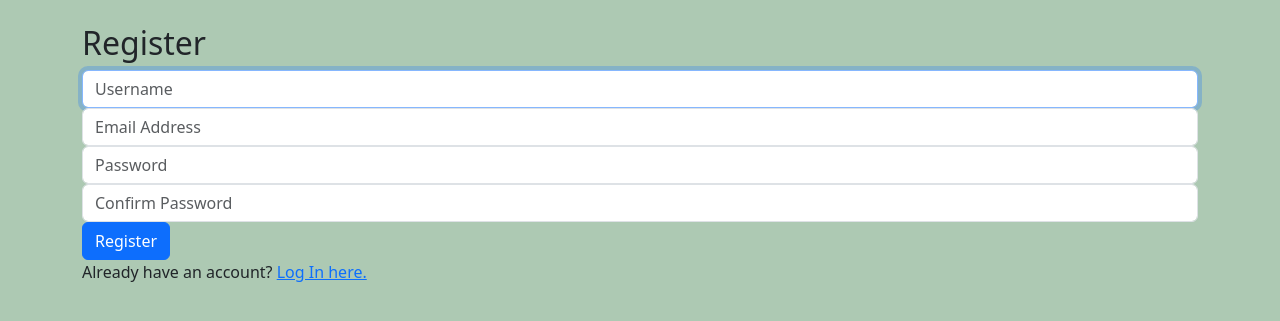
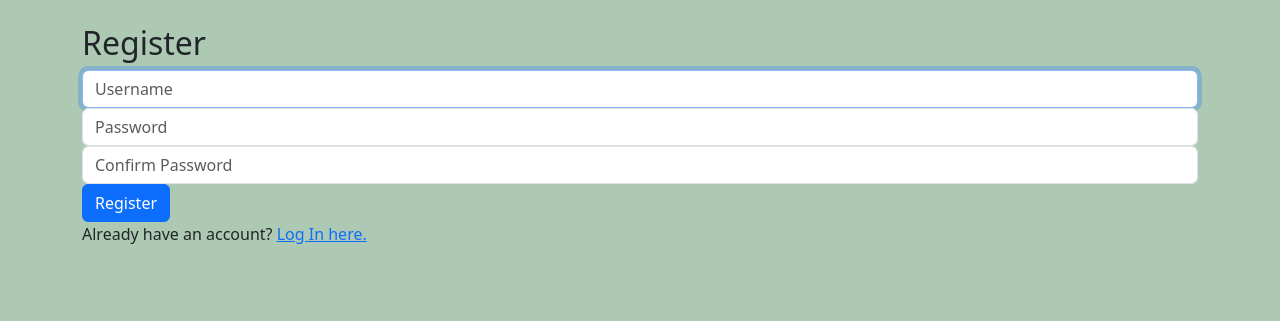
Before and after one commit to mdhcodes/learning-with-nature, a Django app: page /register in a window 1280 px wide. Shown: the part 56-377 px from the top of the page. Run offline with Django 5.2, Linux system fonts and the light colour scheme.

Commit message:
Check saved lessons to ensure lesson to be saved doesn't already exist and remove email requirement for user registration

```diff
--- a/parks/models.py
+++ b/parks/models.py
@@ -12,6 +12,7 @@ class User(AbstractUser):
 
 # When a user saves a lesson, a model is created from the json data and stored in the Lesson table.
 class Lesson(models.Model):
+    npid = models.CharField(max_length=100)
     url = models.URLField()
     title = models.TextField()
     parks = models.JSONField() # The parkCode is stored in the parks list. Link to these parks in the lesson plan. https://developer.nps.gov/api/v1/lessonplans?parkCode=${park_code}&api_key=${api_key}
@@ -30,6 +31,7 @@ class Lesson(models.Model):
     # https://stackoverflow.com/questions/44429377/class-that-returns-json-python
     def serialize(self):
         return {
+            "npid": self.npid,
             "id": self.id,
             "url": self.url,
             "title": self.title,
--- a/parks/templates/parks/register.html
+++ b/parks/templates/parks/register.html
@@ -14,9 +14,6 @@
             <input class="form-control" autofocus type="text" name="username" placeholder="Username">
         </div>
         <div class="form-group">
-            <input class="form-control" type="email" name="email" placeholder="Email Address">
-        </div>
-        <div class="form-group">
             <input class="form-control" type="password" name="password" placeholder="Password">
         </div>
         <div class="form-group">
--- a/parks/views.py
+++ b/parks/views.py
@@ -241,13 +241,6 @@ def register(request):
             }
             return render(request, 'parks/register.html', context)
 
-        # Ensure email submitted
-        if not request.POST['email']:
-            context = {
-                'message' : 'Please provide email'
-            }
-            return render(request, 'parks/register.html', context)
-
         # Ensure password submitted
         if not request.POST['password']:
             context = {
@@ -263,12 +256,16 @@ def register(request):
             return render(request, 'parks/register.html', context)
 
         username = request.POST['username']
-        email = request.POST['email']
         password = request.POST['password']
 
         # Attempt to create new user
         try:
-            user = User.objects.create_user(username, email, password)
+            # Don't require an email to register.
+            # https://stackoverflow.com/questions/48448563/my-password-is-stored-inside-the-email-field-in-django-admin
+            # The second argument of the create_user method is email.
+            # Fix - Change code to pass password as a keyword argument.
+            # user = User.objects.create_user(username, email, password)
+            user = User.objects.create_user(username, password=password)
             user.save()
         except IntegrityError:
             context = {
@@ -293,35 +290,50 @@ def save_park_lesson(request):
         # print('User in database:', park_user)
 
         if username == park_user:
-            # !!!!!!CHECK IF THIS LESSON IS ALREADY SAVED!!!!!!!
 
             # Get data/lesson components from JS POST request.
             data = json.loads(request.body)
             # print('Data:', data) # Python dictionary - access values using [] or get() method.
 
-            url = data['url']
-            # url = data.get('url')
-            title = data.get('title')
-            parks = data.get('parks')
-            questionObjective = data.get('questionObjective')
-            gradeLevel = data.get('gradeLevel')
-            commonCore = data.get('commonCore')
-            subject = data.get('subject')
-            duration = data.get('duration')
-            user = park_user
+            np_lesson_id = data['id']
+            print('NP Lesson_ID:', np_lesson_id)
 
-            lesson = Lesson(
-                url=url,
-                title=title,
-                parks=parks,
-                questionObjective=questionObjective,
-                gradeLevel=gradeLevel,
-                commonCore=commonCore,
-                subject=subject,
-                duration=duration,
-                user=user
-            )
-            lesson.save()
+            # Check if this lesson is already saved
+            # if object has npid == np_lesson_id and user_id == request.user
+
+            lesson_exists = Lesson.objects.filter(npid=np_lesson_id).filter(user_id=request.user)
+            print('Lesson Exists:', lesson_exists)
+
+            if not lesson_exists:
+
+                url = data['url']
+                # url = data.get('url')
+                title = data.get('title')
+                parks = data.get('parks')
+                questionObjective = data.get('questionObjective')
+                gradeLevel = data.get('gradeLevel')
+                commonCore = data.get('commonCore')
+                subject = data.get('subject')
+                duration = data.get('duration')
+                user = park_user
+                npid = data.get('id')
+
+                lesson = Lesson(
+                    url=url,
+                    title=title,
+                    parks=parks,
+                    questionObjective=questionObjective,
+                    gradeLevel=gradeLevel,
+                    commonCore=commonCore,
+                    subject=subject,
+                    duration=duration,
+                    user=user,
+                    npid=npid
+                )
+                lesson.save()
+
+            else:
+                return JsonResponse({'message': 'This lesson is already saved.'})
 
         return JsonResponse({'message': 'Lesson saved successfully.'})
 
```
Also changed, not shown: parks/migrations/0004_lesson_npid.py (added), parks/migrations/0005_alter_lesson_npid.py (added).
